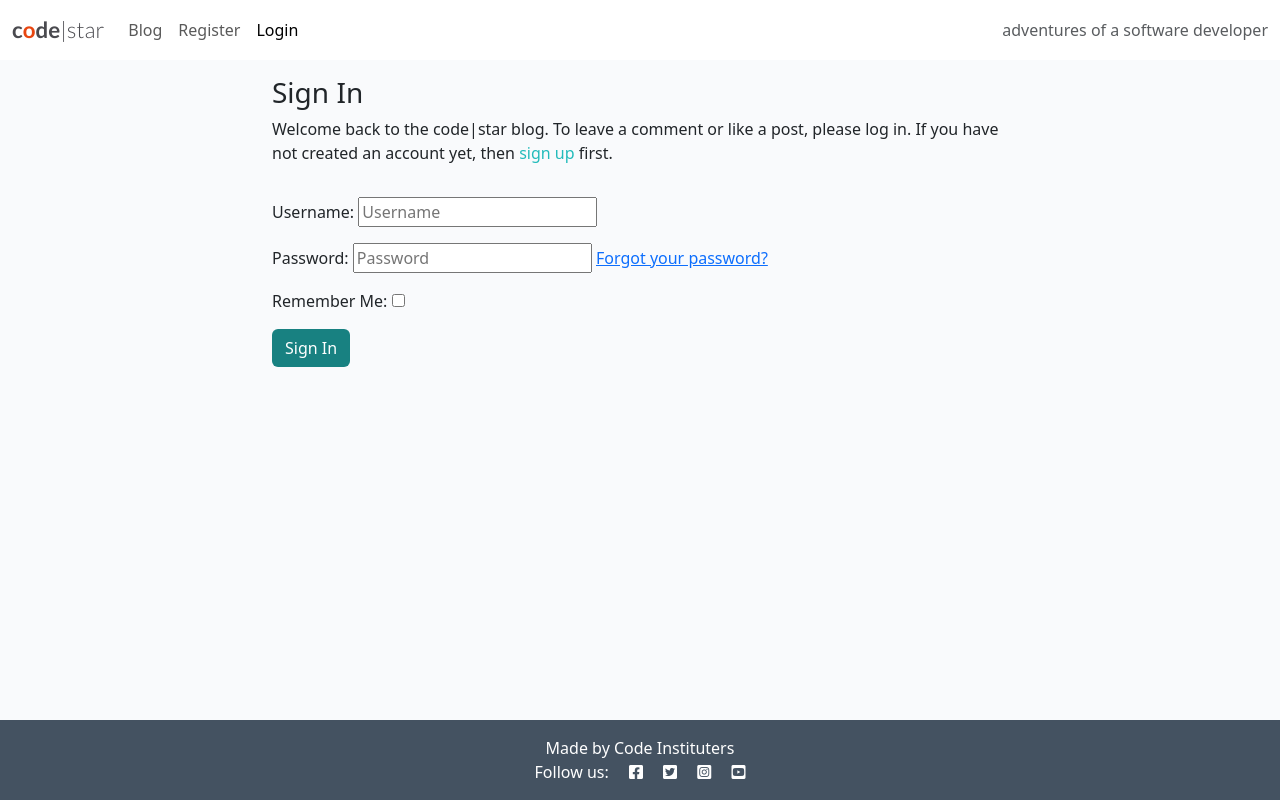
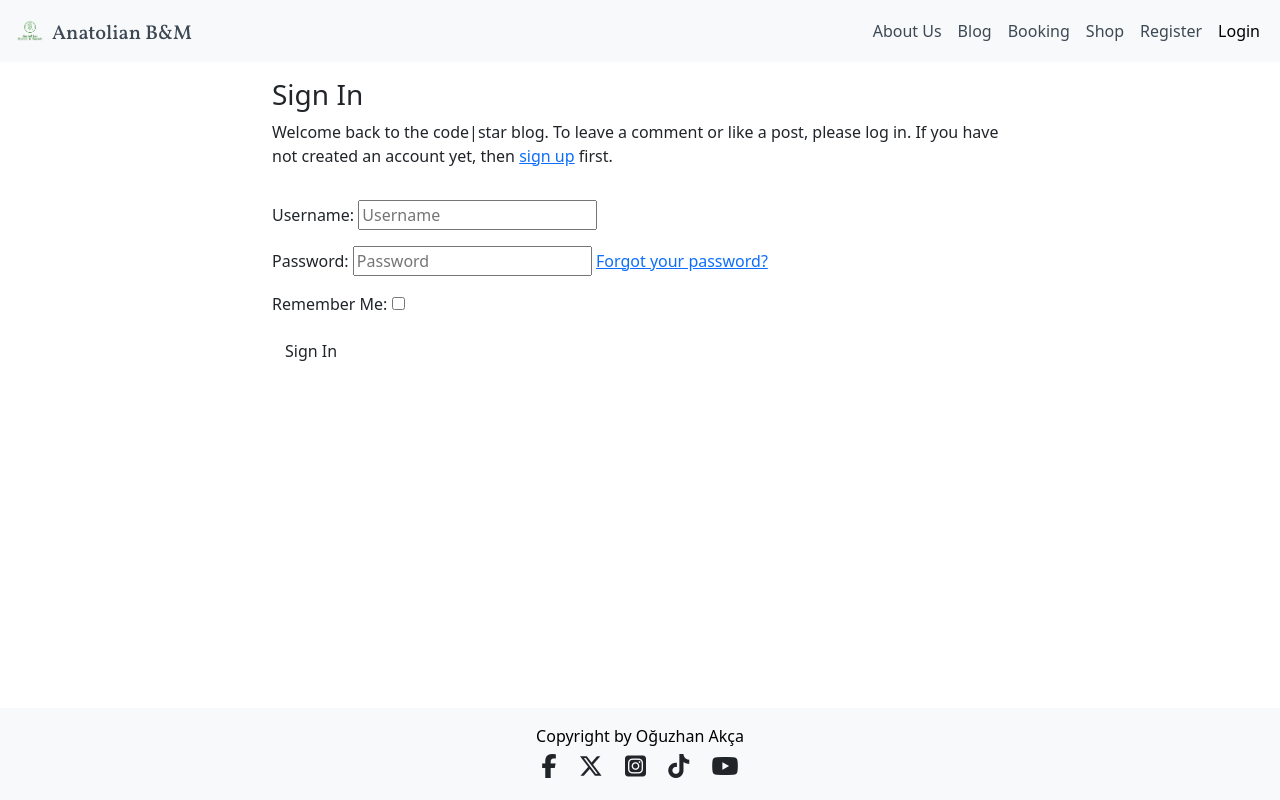
Before and after one commit to oguzhanakca/pp4-anatolian-bm, a Django app: page /accounts/login/ in a window 1280 px wide. Run offline with Django 4.2, Linux system fonts and the light colour scheme; some libraries are stand-ins or nearby versions.

Commit message:
homepage nav and footer created

```diff
--- a/home/templates/home/index.html
+++ b/home/templates/home/index.html
@@ -50,4 +50,4 @@
 </div>
 
 <!-- index.html content ends here -->
-{% endblock %} {% block copyright %} Copyright 2023 Matt Rudge {% endblock %}
+{% endblock %}
--- a/static/css/style.css
+++ b/static/css/style.css
@@ -1,161 +1,15 @@
-body {
-  background-color: #f9fafc;
+.company-logo {
+  font-family: "Vollkorn", serif;
+  font-optical-sizing: auto;
+  font-weight: 500;
+  font-style: normal;
+  color: #3c4955;
 }
 
-.brand {
-  font-family: Lato, sans-serif;
-  font-size: 1.4rem;
-  font-weight: 700;
-  color: #4a4a4f;
+.nav-link {
+  color: #3c4955;
 }
 
-.red-o {
-  color: #e84610;
+.active {
+  font-weight: 500;
 }
-
-.thin {
-  font-weight: 300;
-}
-
-.light-bg {
-  background-color: #fff;
-}
-
-.dark-bg {
-  background-color: #445261;
-}
-
-.main-bg {
-  background-color: #f9fafc;
-}
-
-.card {
-  border: none;
-  background-color: transparent;
-}
-
-.image-container {
-  position: relative;
-}
-
-.image-flash {
-  position: absolute;
-  bottom: 5%;
-  min-width: 30%;
-  left: -2px;
-  background-color: #188181;
-}
-
-.scale {
-  width: 100%;
-  height: auto;
-}
-
-.author {
-  color: white;
-  margin: 4px;
-  text-transform: uppercase;
-}
-
-.masthead {
-  margin-top: 10px;
-  overflow: hidden;
-  position: relative;
-  display: inline-block;
-  height: 33vh;
-  width: 100%;
-}
-
-.masthead-text {
-  background-color: #445261;
-  color: white;
-  position: relative;
-}
-
-.masthead-image {
-  position: relative;
-  overflow: hidden;
-}
-
-.masthead-image:after {
-  content: "";
-  position: absolute;
-  top: 0;
-  right: 90%;
-  height: 100%;
-  width: 150%;
-  background: #445261;
-  -webkit-transform: skew(15deg);
-  -moz-transform: skew(15deg);
-  transform: skew(15deg);
-  z-index: 100;
-}
-
-.post-link {
-  text-decoration: none;
-  color: #445261;
-}
-
-.post-link:hover,
-.page-link {
-  color: #e84610;
-}
-
-.post-title {
-  margin-top: 10%;
-  margin-left: 5%;
-}
-
-.post-subtitle {
-  margin-left: 5%;
-  color: lightgray;
-}
-
-.btn-signup,
-.btn-edit {
-  background-color: #188181;
-  color: #fff;
-}
-
-.btn-signup:hover,
-.btn-signup:active {
-  background-color: #fff;
-  color: #23bbbb;
-}
-
-.link {
-  color: #23bbbb;
-  text-decoration: none;
-}
-
-.link:hover,
-.link:active {
-  color: #445261;
-  text-decoration: underline;
-}
-
-.btn-like {
-  color: #e84610;
-  border: none;
-  background: transparent;
-}
-
-.btn-delete {
-  color: #fff;
-  background: #e84610;
-}
-
-.btn-like:hover,
-.btn-like:active {
-  color: #e84610;
-  background: transparent;
-  border: none;
-}
-
-.faded {
-  color: rgb(172, 175, 175);
-}
-
-.approval {
-  color: rgb(222, 146, 168);
-}
--- a/templates/base.html
+++ b/templates/base.html
@@ -1,4 +1,5 @@
 {% load static %}
+{% url 'home' as home_url %}
 {% url 'blog-home' as blog_home_url %}
 {% url 'account_login' as login_url %}
 {% url 'account_signup' as signup_url %}
@@ -8,20 +9,24 @@
 <html class="h-100" lang="en">
 
 <head>
-  <title>CodeStar Blog</title>
+  <title>Anatolian B&M</title>
   <meta name="viewport" content="width=device-width, initial-scale=1" />
 
   <!-- Google Fonts CSS -->
-  <link rel="preconnect" href="https://fonts.gstatic.com" />
-  <link href="https://fonts.googleapis.com/css2?family=Roboto:wght@300&display=swap" rel="stylesheet" />
-  <link href="https://fonts.googleapis.com/css2?family=Lato:wght@300;700&display=swap" rel="stylesheet" />
+  <link rel="preconnect" href="https://fonts.googleapis.com">
+  <link rel="preconnect" href="https://fonts.gstatic.com" crossorigin>
+  <link href="https://fonts.googleapis.com/css2?family=Vollkorn:ital,wght@0,400..900;1,400..900&display=swap"
+    rel="stylesheet">
 
   <!-- Font Awesome CSS -->
-  <link rel="stylesheet" href="https://cdnjs.cloudflare.com/ajax/libs/font-awesome/5.15.3/css/all.min.css" />
+  <script src="https://kit.fontawesome.com/01d6a76612.js" crossorigin="anonymous"></script>
 
   <!-- Bootstrap CSS -->
   <link href="https://cdn.jsdelivr.net/npm/bootstrap@5.3.3/dist/css/bootstrap.min.css" rel="stylesheet"
     integrity="sha384-QWTKZyjpPEjISv5WaRU9OFeRpok6YctnYmDr5pNlyT2bRjXh0JMhjY6hW+ALEwIH" crossorigin="anonymous">
+
+  <!-- Favicon -->
+  <link rel="shortcut icon" type="image/x-icon" href="{% static 'images/favicon.ico' %}" />
 
   <!-- Custom CSS -->
   <link rel="stylesheet" href="{% static 'css/style.css' %}" />
@@ -29,7 +34,36 @@
 
 <body class="d-flex flex-column h-100 main-bg">
   <!-- Navigation -->
-  <nav class="navbar navbar-expand-lg navbar-light bg-white">
+  <nav class="navbar navbar-expand-md bg-body-tertiary">
+    <div id="navbar" class="container-fluid">
+      <a class="navbar-brand company-logo" href="{% url 'home' %}"><img
+          src="{% static 'images/company-logo-transparent.png' %}" alt="Logo" width="36" height="36"
+          class="d-inline-block align-bottom">
+        Anatolian B&M</a>
+      <button class="navbar-toggler" type="button" data-bs-toggle="collapse" data-bs-target="#navbarNavAltMarkup"
+        aria-controls="navbarNavAltMarkup" aria-expanded="false" aria-label="Toggle navigation">
+        <span class="navbar-toggler-icon"></span>
+      </button>
+      <div class="collapse navbar-collapse justify-content-end" id="navbarNavAltMarkup">
+        <div class="navbar-nav">
+          <a class="nav-link" href="#">About Us</a>
+          <a class="nav-link" href="#">Blog</a>
+          <a class="nav-link" href="#">Booking</a>
+          <a class="nav-link" href="#">Shop</a>
+          {% if user.is_authenticated %}
+          <a class="nav-link {% if request.path == logout_url %}active{% endif %}" aria-current="page"
+            href="{% url 'account_logout' %}">Logout</a>
+          {% else %}
+          <a class="nav-link {% if request.path == signup_url %}active{% endif %}" aria-current="page"
+            href="{% url 'account_signup' %}">Register</a>
+          <a class="nav-link {% if request.path == login_url %}active{% endif %}" aria-current="page"
+            href="{% url 'account_login' %}">Login</a>
+          {% endif %}
+        </div>
+      </div>
+    </div>
+  </nav>
+  <!-- <nav class="navbar navbar-expand-lg navbar-light bg-white">
     <div class="container-fluid">
       <a class="navbar-brand" href="{% url 'blog_home' %}"><span class="brand">c<span class="red-o">o</span>de<span
             class="thin">|star</span></span></a>
@@ -40,8 +74,7 @@
       <div class="collapse navbar-collapse" id="navbarText">
         <ul class="navbar-nav me-auto mb-2 mb-lg-0">
           <li class="nav-item">
-            <a class="nav-link {% if request.path == blog_home_url %}active{% endif %}" aria-current="page"
-              href="{% url 'blog_home' %}">Blog</a>
+            <a class="nav-link" aria-current="page" href="{% url 'blog_home' %}">Blog</a>
           </li>
           {% if user.is_authenticated %}
           <li class="nav-item">
@@ -65,7 +98,7 @@
         </span>
       </div>
     </div>
-  </nav>
+  </nav> -->
 
   <main class="flex-shrink-0 main-bg">
     {% block content %}
@@ -74,15 +107,17 @@
   </main>
 
   <!-- Footer -->
-  <footer class="footer mt-auto py-3 dark-bg">
-    <p class="m-0 text-center text-white">
-      {% block copyright %} Made by Code Instituters {% endblock copyright %}
+  <footer class="footer mt-auto py-3 bg-body-tertiary">
+    <p class="m-0 text-center text-black">
+      {% block copyright %} Copyright by Oğuzhan Akça {% endblock copyright %}
     </p>
-    <p class="m-0 text-center text-white">
-      Follow us: <i class="fab fa-facebook-square ms-3"></i>
-      <i class="fab fa-twitter-square ms-3"></i>
-      <i class="fab fa-instagram-square ms-3"></i>
-      <i class="fab fa-youtube-square ms-3"></i>
+    <p class="m-0 text-center text-dark fs-4">
+      <i class="fa-brands fa-facebook-f"></i>
+      <i class="fa-brands fa-x-twitter ms-3"></i>
+      <i class="fa-brands fa-square-instagram ms-3"></i>
+      <i class="fa-brands fa-tiktok ms-3"></i>
+      <i class="fa-brands fa-youtube ms-3"></i>
+
     </p>
   </footer>
 
```
Also changed, not shown: static/images/company-logo-transparent.png (added), static/images/company-logo.png (added), static/images/favicon.ico (added).
